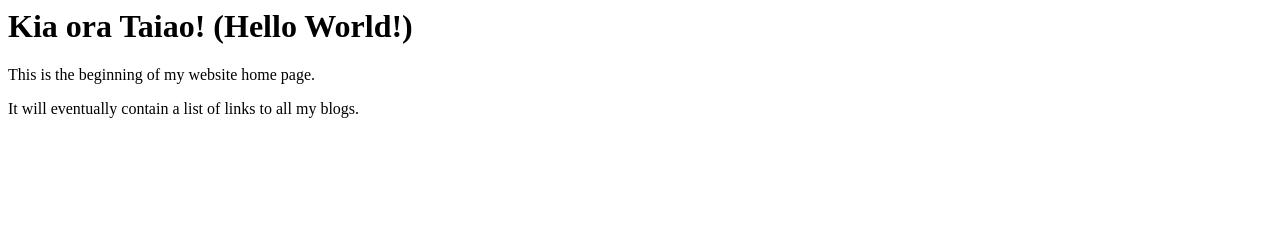
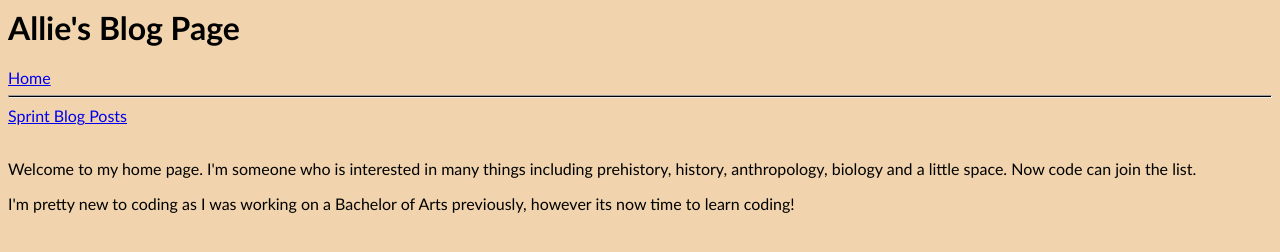
Before and after one commit to hokipoki123/hokipoki123.github.io, a plain HTML site: page index.html in a window 1280 px wide. Drawn offline with Linux system fonts and the light colour scheme.

Commit message:
Made barebones website

```diff
--- a/index.html
+++ b/index.html
@@ -1,9 +1,45 @@
 <html>
+  <style>
+    body    {
+      background-color: rgb(241, 212, 173);
+      }
+
+      nav {
+        font-family: trebuchet ms;
+      }
+
+      h1 {
+        font-family: trebuchet ms;
+      }
+
+      p {
+        font-family: trebuchet ms;
+      }
+
+      hr {
+        height: 1px;
+        background-color: black;
+      }
+  </style>
+
   <head>
+
     <title>Allie's blog</title>
+    <h1>Allie's Blog Page</h1>
+
+    <nav>
+      <a href="file:///Users/hoki/devacademy/hokipoki123.github.io/index.html">Home</a>
+    </nav>
+    <hr>
+
+    <nav>
+      <a href="file:///Users/hoki/devacademy/hokipoki123.github.io/blog/te-houtaewa-template.html">Sprint Blog Posts</a>
+    </nav>
+    <br>
   <body>
-    <h1>Kia ora Taiao! (Hello World!)</h1>
-    <p> This is the beginning of my website home page.</p>
-    <p> It will eventually contain a list of links to all my blogs. </p>
+
+
+    <p>Welcome to my home page. I'm someone who is interested in many things including prehistory, history, anthropology, biology and a little space. Now code can join the list.</p>
+    <p>I'm pretty new to coding as I was working on a Bachelor of Arts previously, however its now time to learn coding!</p>
   </body>
 </html>
```
